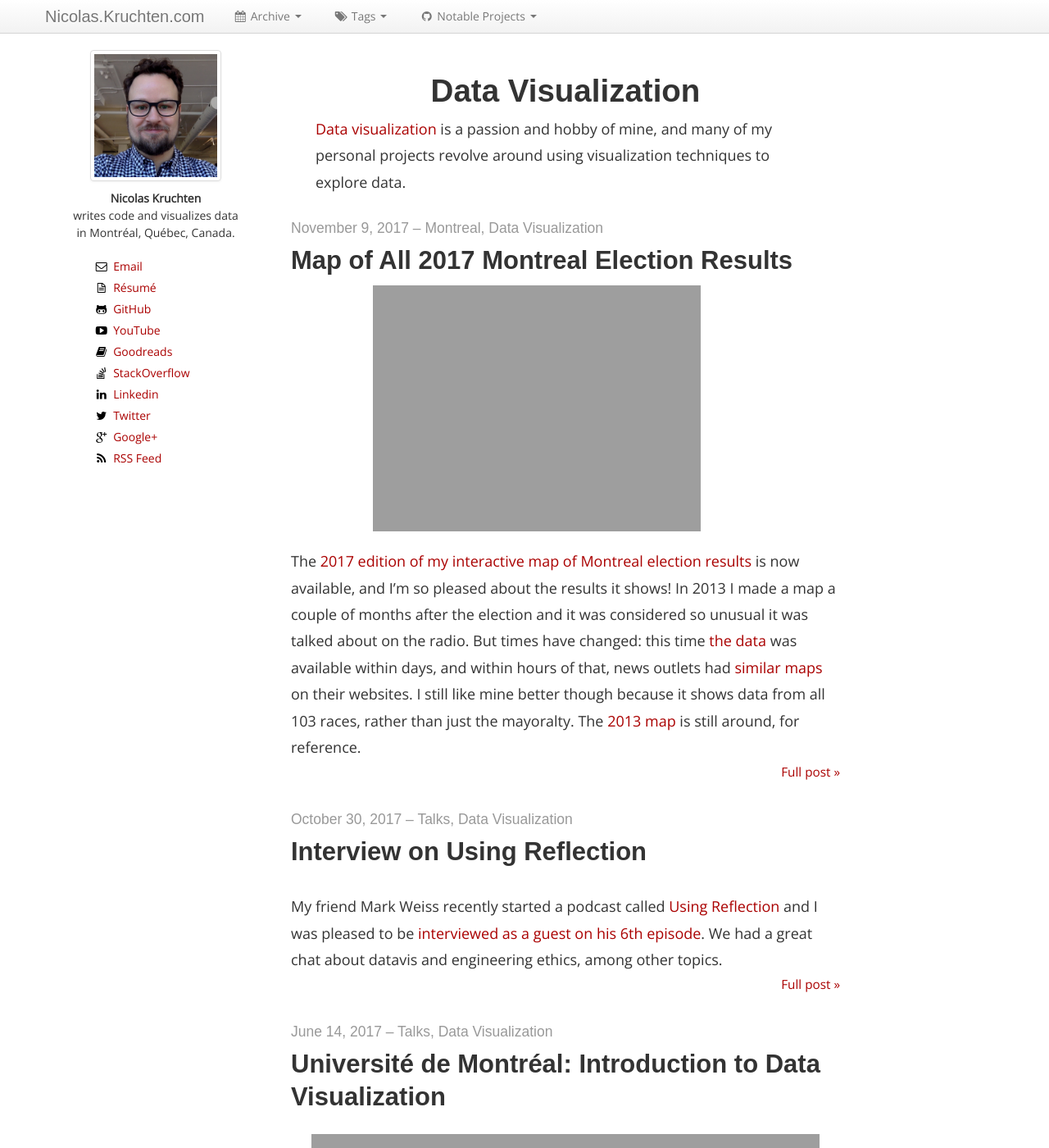
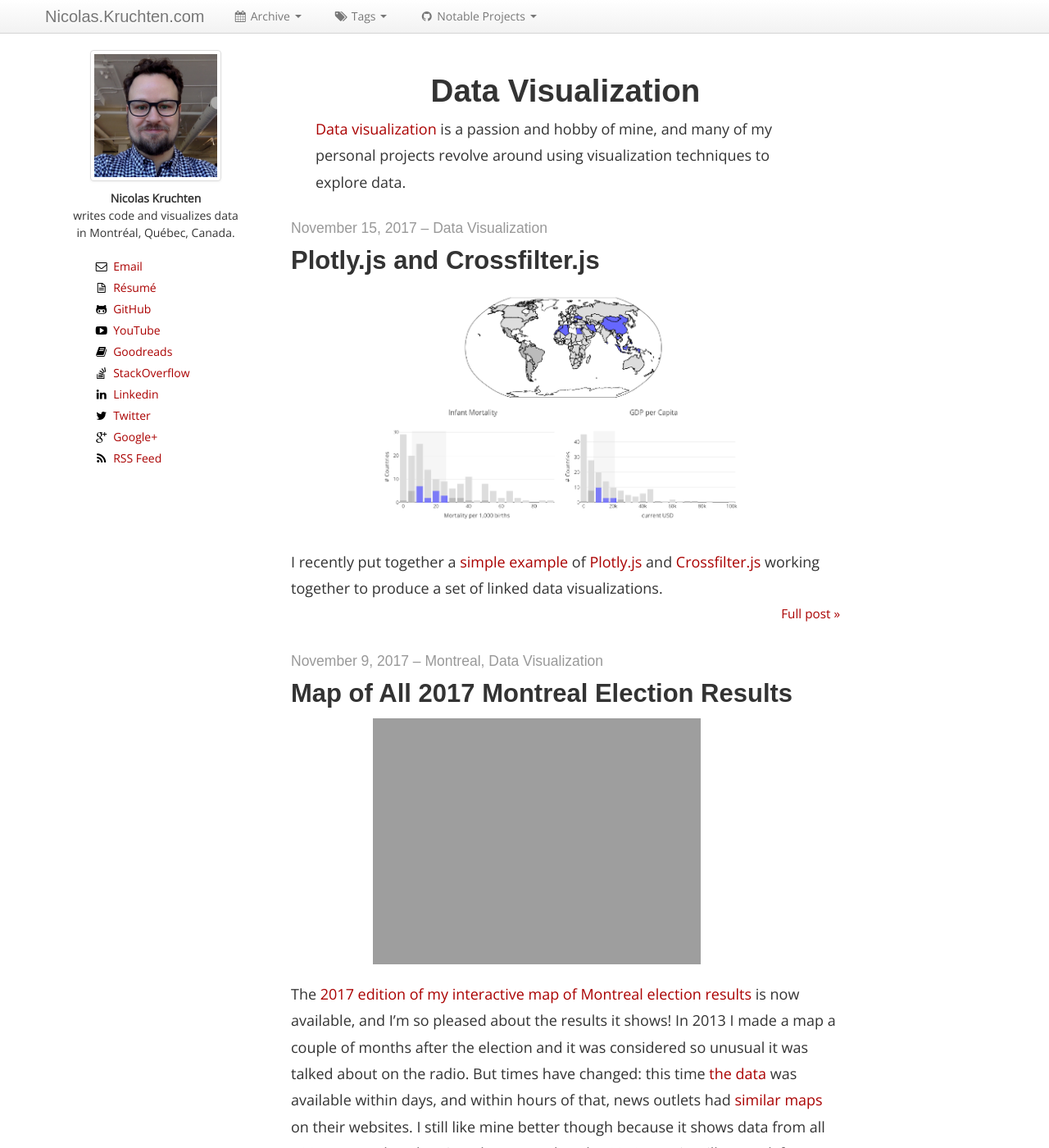
Before and after one commit to nicolaskruchten/nicolaskruchten.github.io, a Jekyll site: the page built from tags/DataVisualization/index.md, in a window 1280 px wide and 1400 px high. Shown: the whole window at 82% size. Built offline with Jekyll 4.4.1, drawn with Linux system fonts in a browser that asks for light colours; some web fonts are replaced; some of the changed text lies outside the part shown; grey boxes are pictures that could not be loaded.

Commit message:
plotly crossfilter

```diff
--- a/_posts/2017-10-30-using_reflection.html
+++ b/_posts/2017-10-30-using_reflection.html
@@ -1,6 +1,6 @@
 ---
 layout : post
-title : Interview on Using Reflection
+title : Interview on Using Reflection Podcast
 tags:
     - Talks
     - Data Visualization
--- /dev/null
+++ b/_posts/2017-11-15-plotly_crossfilter.md
@@ -0,0 +1,14 @@
+---
+layout : post
+title : Plotly.js and Crossfilter.js
+image: http://nicolas.kruchten.com/images/plotly_crossfilter.png
+github: plotly/plotly.js-crossfilter.js
+tags:
+    - Data Visualization
+---
+
+I recently put together a [simple example](https://plotly.github.io/plotly.js-crossfilter.js/) of [Plotly.js](https://plot.ly/javascript/) and [Crossfilter.js](http://square.github.io/crossfilter/) working together to produce a set of linked data visualizations.
+
+<!-- more -->
+
+One neat little innovation I came up with for this demo was the two different shades of grey to indicate not only that some data is being filtered out but a partial explanation of why. Light grey means that the data is being filtered out by the filters in one of the other vis panels, whereas dark grey means that the data is being filtered out by the local filter.
```
Also changed, not shown: images/plotly_crossfilter.png (added).
